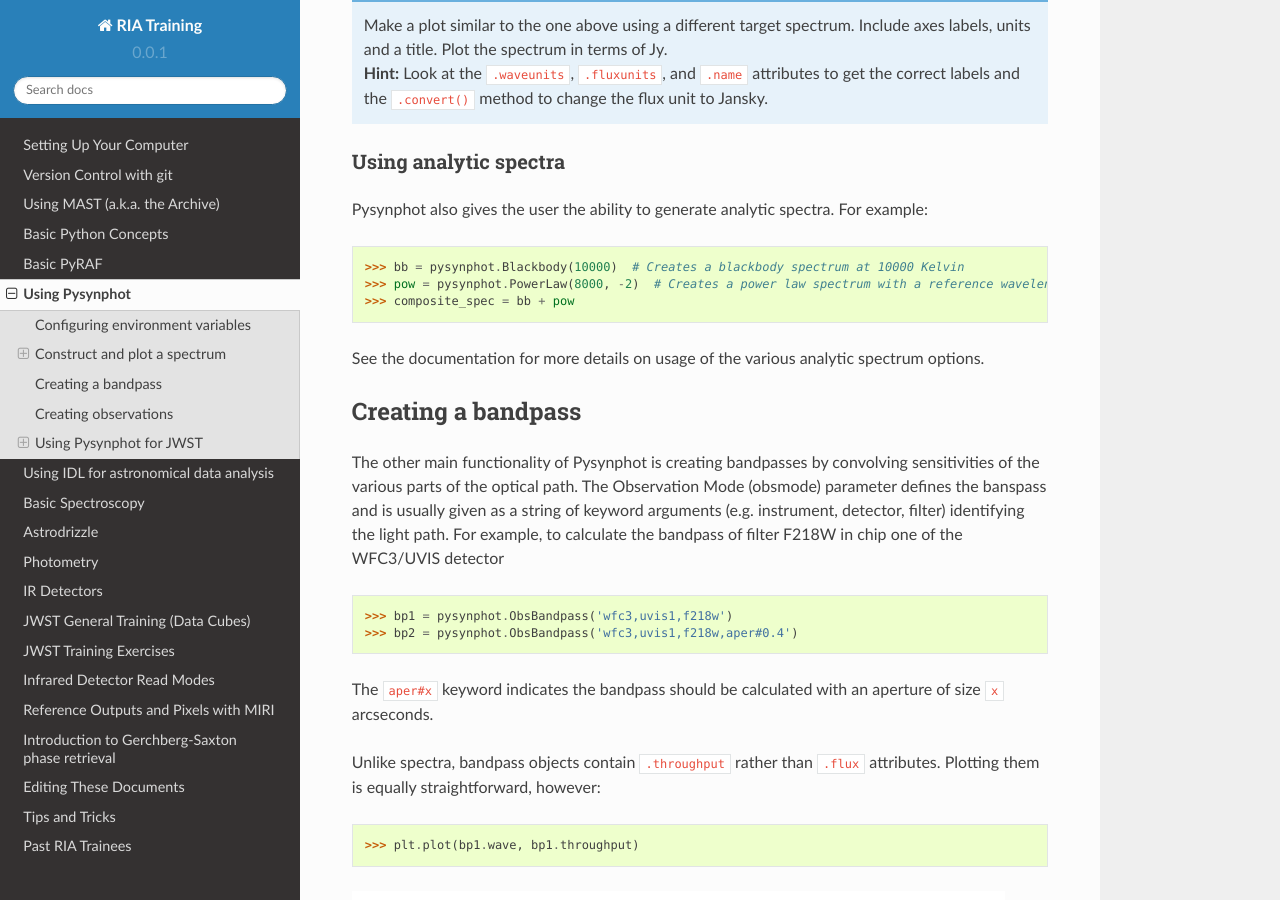
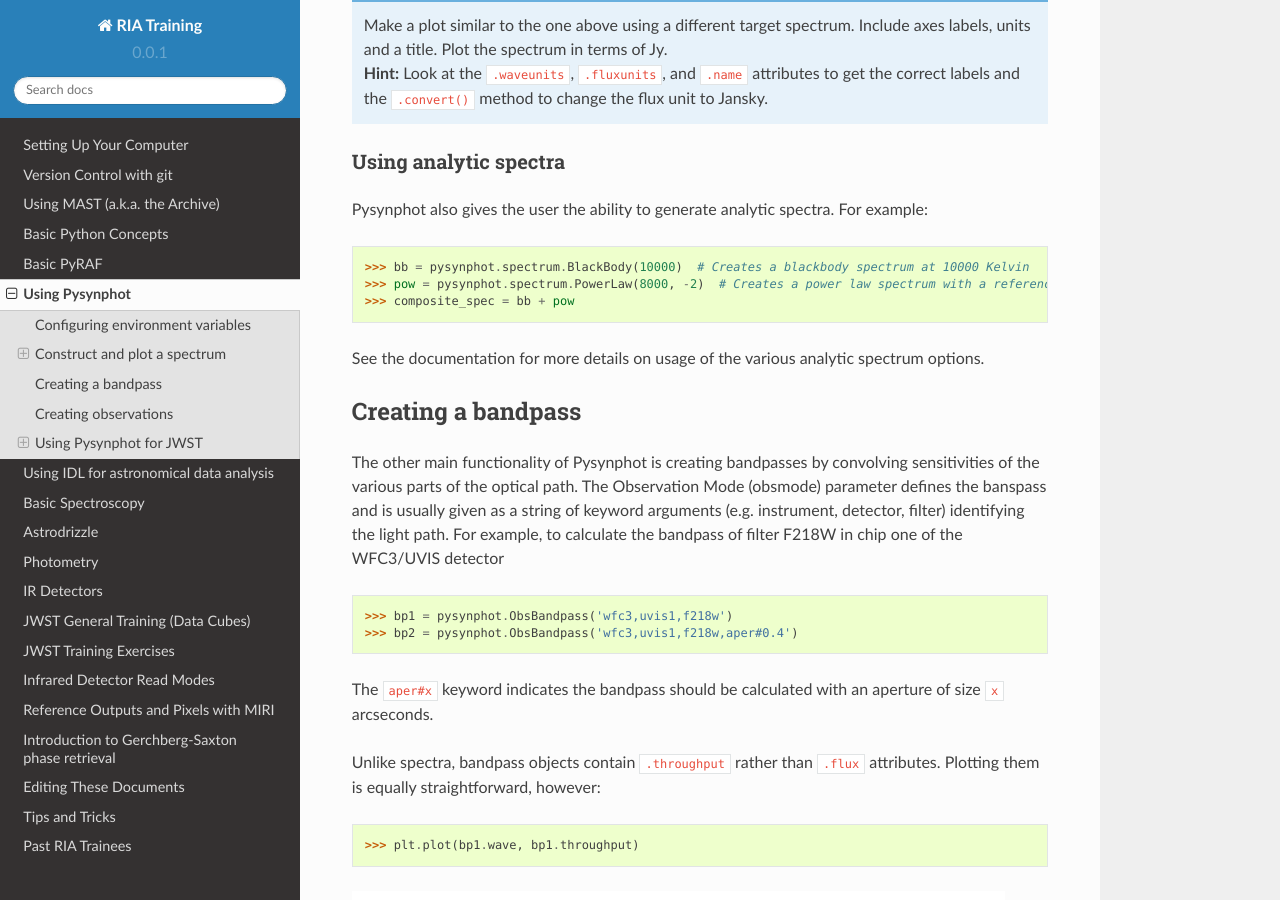
Before and after one commit to staceybright/training-library, a Sphinx documentation site: the page built from source/pysynphot.txt, in a window 1280 px wide and 900 px high, scrolled down 2533 px. Built offline with Sphinx 7.4.7 and the Read the Docs theme 2.0.0, drawn with Linux system fonts in a browser that asks for light colours.

Commit message:
Corrected blackbody command

```diff
--- a/source/pysynphot.txt
+++ b/source/pysynphot.txt
@@ -65,8 +65,8 @@ Using analytic spectra
 ----------------------
 Pysynphot also gives the user the ability to generate analytic spectra.  For example: ::
 
-    >>> bb = pysynphot.Blackbody(10000)  # Creates a blackbody spectrum at 10000 Kelvin
-    >>> pow = pysynphot.PowerLaw(8000, -2)  # Creates a power law spectrum with a reference wavelength of 8000 Å and index of 2
+    >>> bb = pysynphot.spectrum.BlackBody(10000)  # Creates a blackbody spectrum at 10000 Kelvin
+    >>> pow = pysynphot.spectrum.PowerLaw(8000, -2)  # Creates a power law spectrum with a reference wavelength of 8000 Å and index of 2
     >>> composite_spec = bb + pow
 
 See the documentation for more details on usage of the various analytic spectrum options.
```
